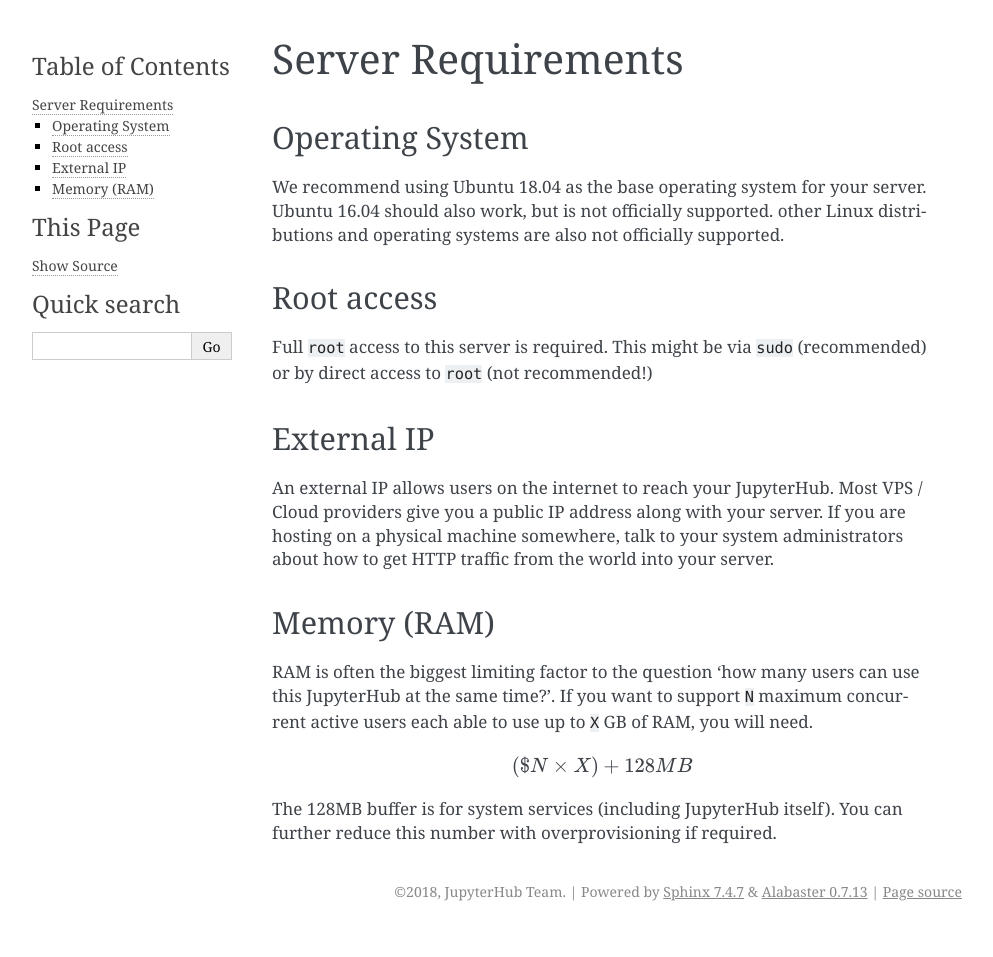
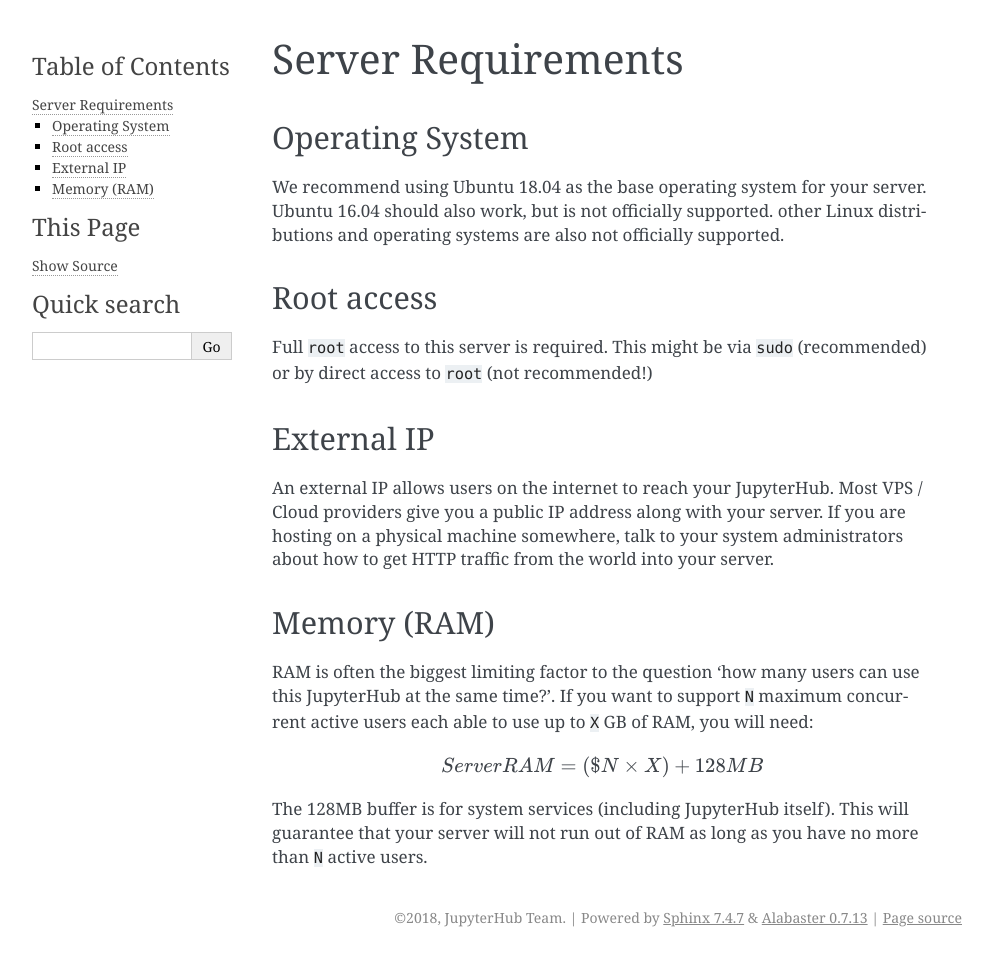
Before and after one commit to jupyterhub/the-littlest-jupyterhub, a Sphinx documentation site: the page built from docs/guides/requirements.rst, in a window 1280 px wide. Shown: the whole page, without its empty margins (148-1141 px from the left). Built offline with Sphinx 7.4.7, drawn with Linux system fonts in a browser that asks for light colours; before the commit the page ends 931 px from its top, so only the background shows below that.

Commit message:
Make math render properly in requirements

```diff
--- a/docs/conf.py
+++ b/docs/conf.py
@@ -12,6 +12,9 @@
 version = ''
 # The full version, including alpha/beta/rc tags
 release = 'v0.1'
+
+# Enable MathJax for Math
+extensions = ['sphinx.ext.mathjax']
 
 # The master toctree document.
 master_doc = 'index'
--- a/docs/guides/requirements.rst
+++ b/docs/guides/requirements.rst
@@ -29,11 +29,12 @@
 
 RAM is often the biggest limiting factor to the question 'how many users can use this JupyterHub
 at the same time?'. If you want to support ``N`` maximum concurrent active users
-each able to use up to ``X`` GB of RAM, you will need.
+each able to use up to ``X`` GB of RAM, you will need:
 
 .. math::
 
-    ($N \times X) + 128MB
+    Server RAM = ($N \times X) + 128MB
 
 The 128MB buffer is for system services (including JupyterHub itself).
-You can further reduce this number with overprovisioning if required.
+This will guarantee that your server will not run out of RAM as long
+as you have no more than ``N`` active users.
```
